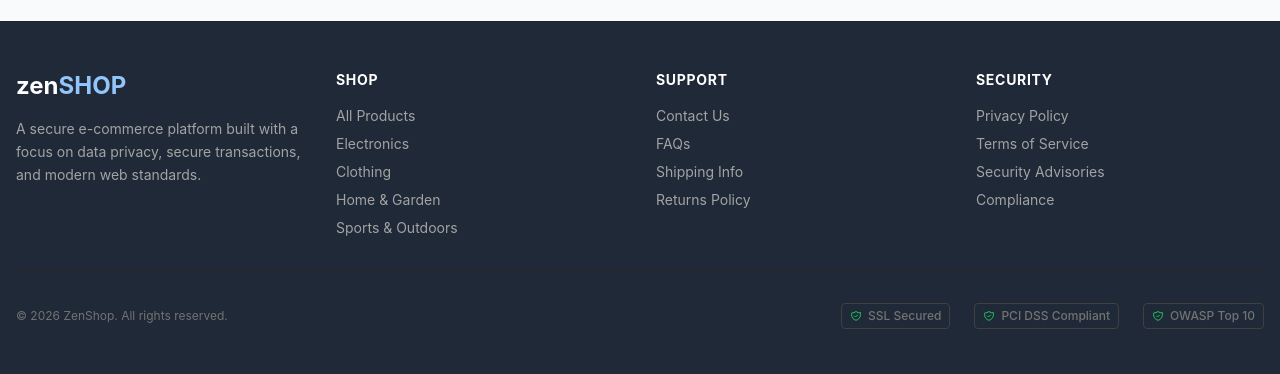
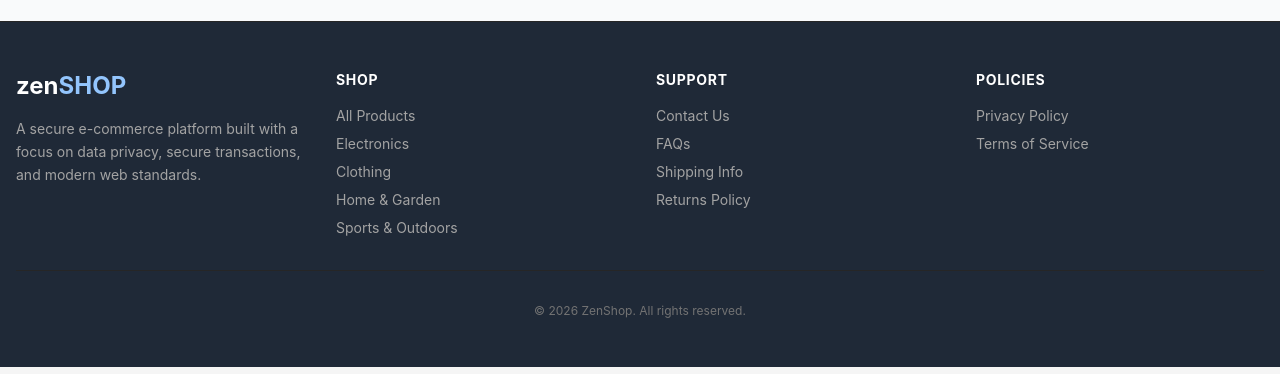
Before and after one commit to jbhuiyan-matc/ZenShop, a React (Vite) app in the folder frontend/: page / in a window 1280 px wide. Shown: the part 525-899 px from the top of the page. Built offline with nearby package versions, Linux system fonts and the light colour scheme; no server answers.

Commit message:
footer some function delete

```diff
--- a/frontend/src/components/Footer.jsx
+++ b/frontend/src/components/Footer.jsx
@@ -48,29 +48,21 @@ const Footer = () => {
             </ul>
           </div>
 
-          {/* Legal & Security */}
+          {/* Policies */}
           <div>
-            <h3 className="text-sm font-bold text-white uppercase tracking-wider mb-4">Security</h3>
+            <h3 className="text-sm font-bold text-white uppercase tracking-wider mb-4">Policies</h3>
             <ul className="space-y-2 text-sm text-neutral-400">
               <li><FooterLink to="/privacy">Privacy Policy</FooterLink></li>
               <li><FooterLink to="/terms">Terms of Service</FooterLink></li>
-              <li><FooterLink to="/security">Security Advisories</FooterLink></li>
-              <li><FooterLink to="/compliance">Compliance</FooterLink></li>
             </ul>
           </div>
         </div>
 
-        {/* Bottom Bar: Copyright & Badges */}
-        <div className="border-t border-neutral-800 pt-8 flex flex-col md:flex-row justify-between items-center gap-4">
+        {/* Bottom Bar: Copyright */}
+        <div className="border-t border-neutral-800 pt-8 flex justify-center items-center">
           <p className="text-neutral-500 text-xs">
             &copy; {currentYear} ZenShop. All rights reserved.
           </p>
-
-          <div className="flex items-center space-x-6">
-            <SecurityBadge label="SSL Secured" />
-            <SecurityBadge label="PCI DSS Compliant" />
-            <SecurityBadge label="OWASP Top 10" />
-          </div>
         </div>
       </div>
     </footer>
@@ -84,14 +76,4 @@ const FooterLink = ({ to, children }) => (
   </Link>
 )
 
-// Helper: Security Badge (Simple Text/Icon placeholder)
-const SecurityBadge = ({ label }) => (
-  <span className="flex items-center text-neutral-500 text-xs font-medium border border-neutral-700 rounded px-2 py-1">
-    <svg className="w-3 h-3 mr-1.5 text-green-500" fill="none" viewBox="0 0 24 24" stroke="currentColor">
-      <path strokeLinecap="round" strokeLinejoin="round" strokeWidth={2} d="M9 12l2 2 4-4m5.618-4.016A11.955 11.955 0 0112 2.944a11.955 11.955 0 01-8.618 3.04A12.02 12.02 0 003 9c0 5.591 3.824 10.29 9 11.622 5.176-1.332 9-6.03 9-11.622 0-1.042-.133-2.052-.382-3.016z" />
-    </svg>
-    {label}
-  </span>
-)
-
 export default Footer
```
